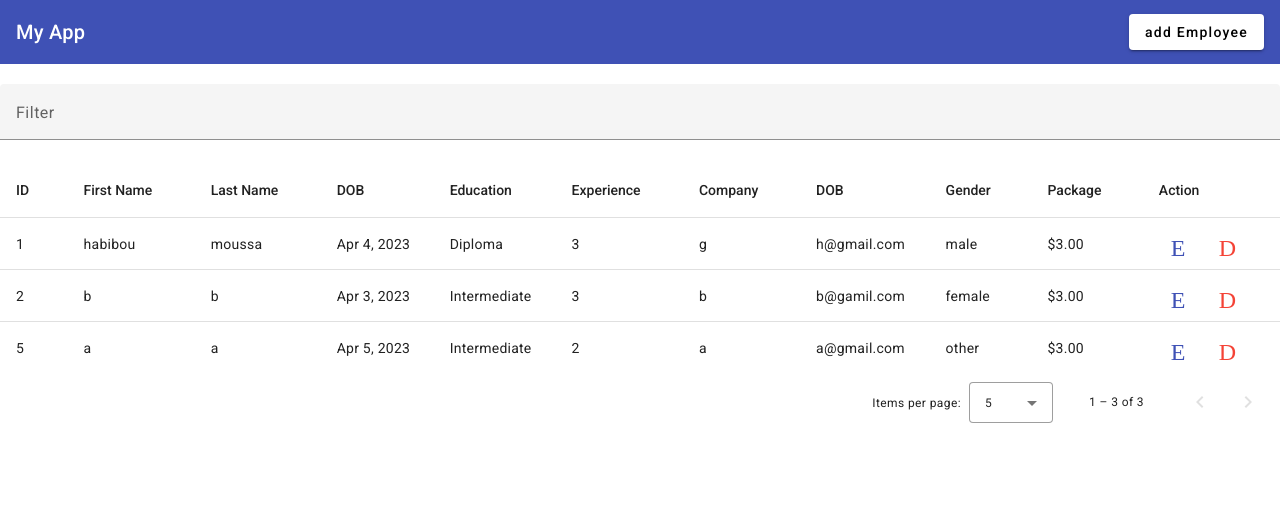
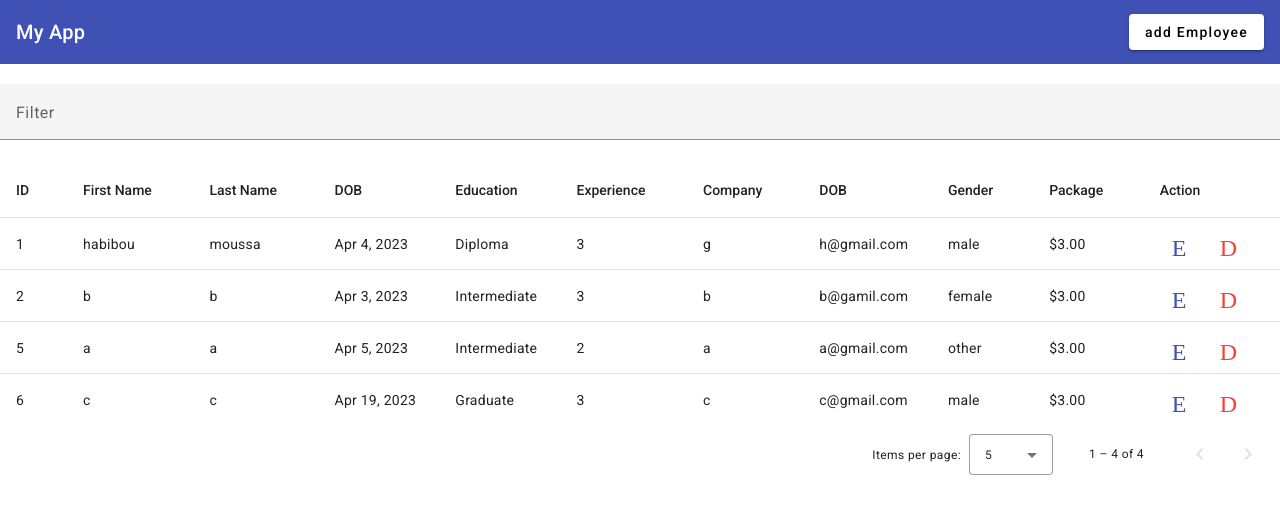
Before and after one commit to Hbbmoussa/Angular_15_APP, an Angular app in the folder crud-app/: page / in a window 1280 px wide. Shown: the top 514 px of the page. Built offline with nearby package versions, Linux system fonts and the light colour scheme; data requests are answered from the project's data file.

Commit message:
refrech the table after adding an employee

```diff
--- a/crud-app/db.json
+++ b/crud-app/db.json
@@ -52,6 +52,18 @@
       "experience": 2,
       "package": "3",
       "id": 5
+    },
+    {
+      "firstname": "c",
+      "lastname": "c",
+      "email": "c@gmail.com",
+      "dateOfBirth": "2023-04-19T00:00:00.000Z",
+      "education": "Graduate",
+      "gender": "male",
+      "company": "c",
+      "experience": 3,
+      "package": "3",
+      "id": 6
     }
   ]
 }
--- a/crud-app/src/app/app.component.ts
+++ b/crud-app/src/app/app.component.ts
@@ -39,7 +39,14 @@ export class AppComponent implements OnInit {
   }
 
   openAddEditEmployeForm() {
-    this._dialog.open(EmployeeAddEditComponent);
+    const dialogRef = this._dialog.open(EmployeeAddEditComponent);
+    dialogRef.afterClosed().subscribe({
+      next: (val) => {
+        if (val) {
+          this.getEmployeeList();
+        }
+      },
+    });
   }
   getEmployeeList() {
     this._employeeService.getEmployeeList().subscribe({
--- a/crud-app/src/app/employee-add-edit/employee-add-edit.component.ts
+++ b/crud-app/src/app/employee-add-edit/employee-add-edit.component.ts
@@ -1,6 +1,6 @@
-import { DialogRef } from '@angular/cdk/dialog';
 import { Component } from '@angular/core';
 import { FormBuilder, FormGroup } from '@angular/forms';
+import { MatDialogRef } from '@angular/material/dialog';
 import { EmployeeService } from '../services/employee.service';
 
 @Component({
@@ -23,7 +23,7 @@ export class EmployeeAddEditComponent {
   constructor(
     private _fb: FormBuilder,
     private _employeeService: EmployeeService,
-    private _dialogRef: DialogRef<EmployeeAddEditComponent>
+    private _dialogRef: MatDialogRef<EmployeeAddEditComponent>
   ) {
     this.employeForm = this._fb.group({
       firstname: '',
@@ -42,7 +42,7 @@ export class EmployeeAddEditComponent {
       this._employeeService.addEmployee(this.employeForm.value).subscribe({
         next: (val: any) => {
           alert('Employee added successfuly ! ');
-          this._dialogRef.close();
+          this._dialogRef.close(true);
         },
         error: (err: any) => {
           console.log(err);
```
